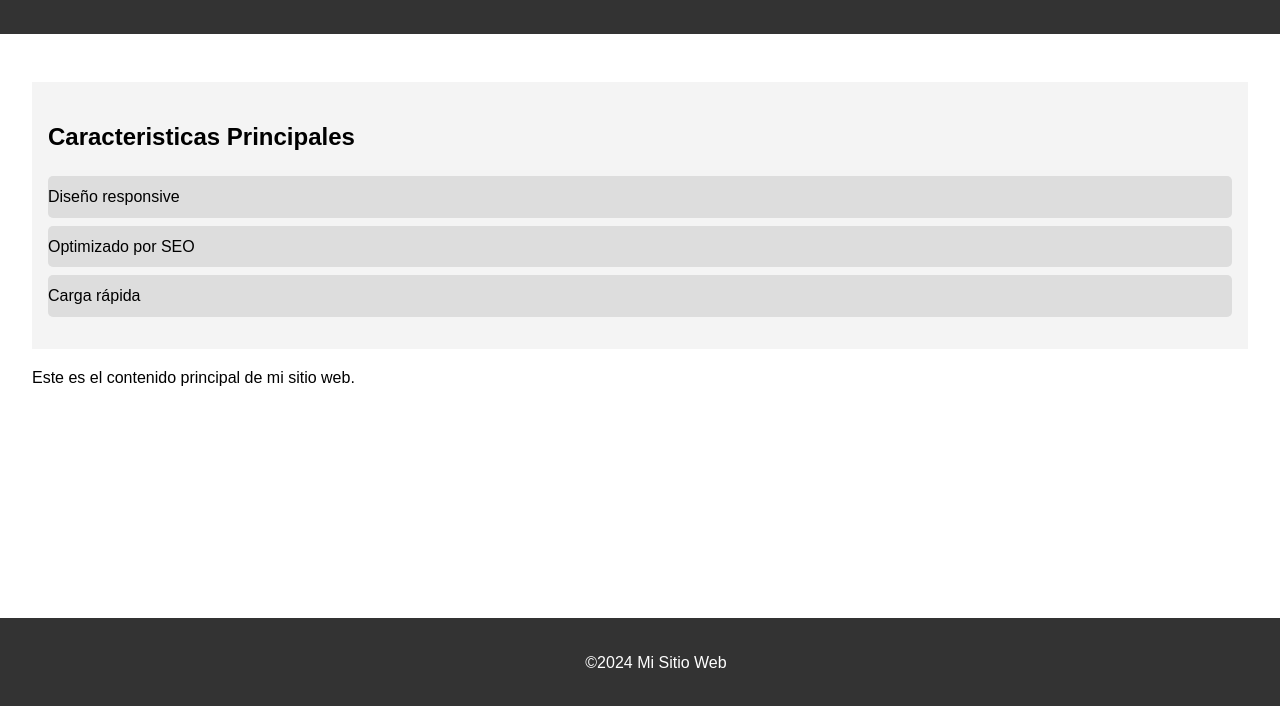
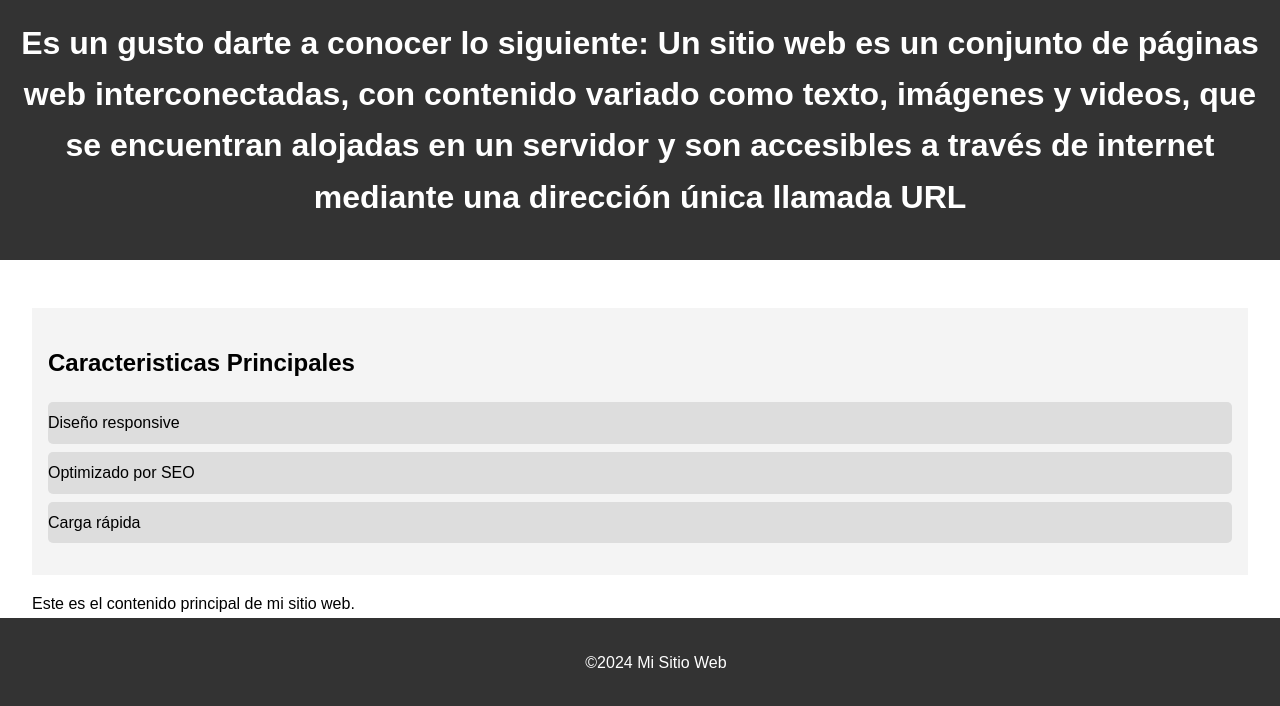
Before and after one commit to laraalo/PruebaBasicWeb, a plain HTML site: page index.html in a window 1280 px wide. Shown: the part 92-798 px from the top of the page. Drawn offline with Linux system fonts and the light colour scheme.

Commit message:
Add new paragraph

```diff
--- a/index.html
+++ b/index.html
@@ -9,6 +9,8 @@
 <body>
     <header>
         <h1>Bienvenido a Mi Sitio Web</h1>
+        <h1>Es un gusto darte a conocer lo siguiente: Un sitio web es un conjunto de páginas web interconectadas, con contenido variado como texto, imágenes y videos,
+            que se encuentran alojadas en un servidor y son accesibles a través de internet mediante una dirección única llamada URL</h1>
     </header>
     <main>
         <section id="características">
```
